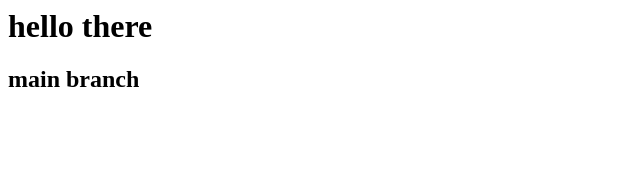
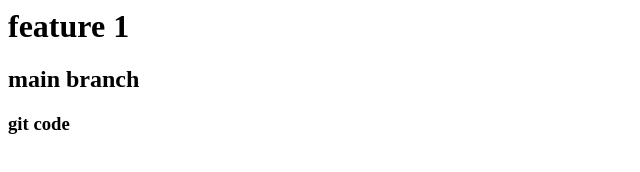
Before and after one commit to Navaysrireddy/git-task1, a plain HTML site: page index.html in a window 1280 px wide. Shown: the whole page, without its empty margins (0-640 px from the left). Drawn offline with Linux system fonts and the light colour scheme.

Commit message:
feature2

```diff
--- a/index.html
+++ b/index.html
@@ -1,2 +1,3 @@
-<h1>hello there</h1>
+<h1>feature 1</h1>
 <h2>main branch</h2>
+<h3>git code</h3>
```
Also changed, not shown: x.html (+1 -0 lines).
